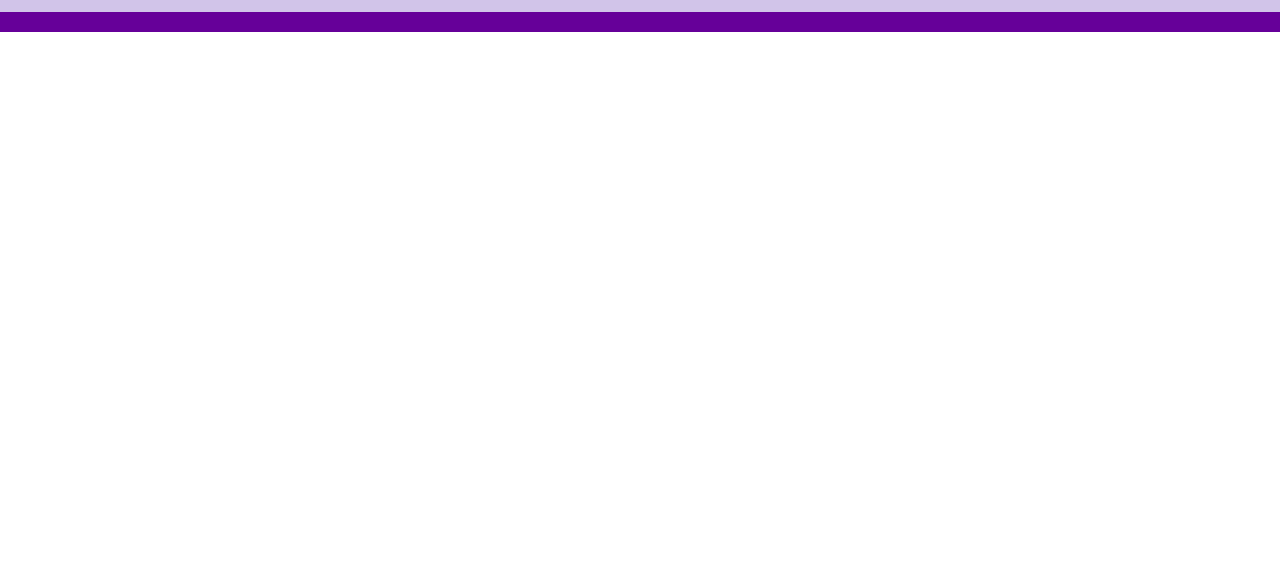
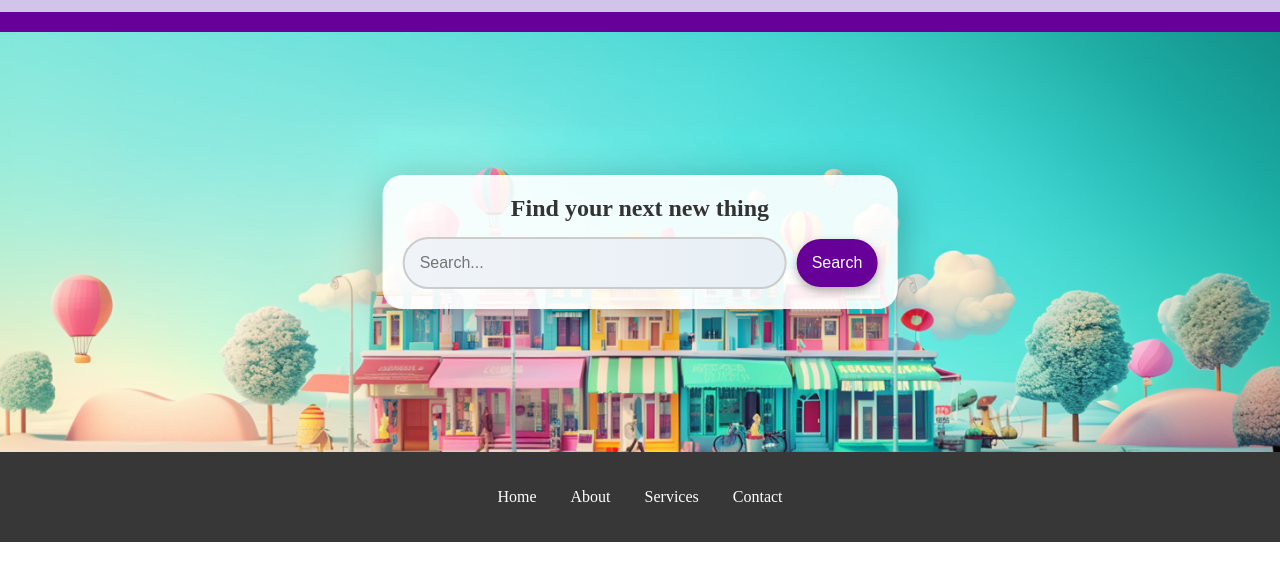
Before and after one commit to sarapotter/Craigslist, a plain HTML site: page index.html in a window 1280 px wide. Shown: the part 88-668 px from the top of the page. Drawn offline with Linux system fonts and the light colour scheme; files whose address does not match are found by name.

Commit message:
Added Hero and Footer

```diff
--- a/css/home.css
+++ b/css/home.css
@@ -10,6 +10,8 @@ body {
     position: fixed;
     top: 0;
     width: 100%;
+    position: relative; /* Added to position relative to its context */
+    z-index: 2; /* Ensures the header stays above the image */
 }
 
 .nav_links a {
@@ -38,6 +40,132 @@ body {
     height: 70px;
 }
 
+/* Hero styles */
+.hero {
+    position: relative;
+    width: 100vw;
+    height: calc(
+        (100vh - 100px) * 0.6
+    ); /* 60% of the remaining height after the header */
+    overflow: hidden; /* Prevents overflow of the image */
+}
+
+.heroImg {
+    position: absolute;
+    bottom: 0; /* Aligns the bottom of the image to the bottom of the div */
+    left: 50%;
+    transform: translateX(-50%) scale(1.3); /* Centers the image horizontally and zooms in */
+    width: 100%; /* Makes the image fill the width of the section */
+    height: auto; /* Maintain aspect ratio */
+    min-height: 100%; /* Ensures it fills the height of the section */
+    object-fit: cover; /* Ensures the image covers the space while cropping the top */
+    object-position: center; /* Focuses on the top of the image */
+}
+
+.search-box {
+    position: absolute;
+    top: 50%; /* Position the search box at the center vertically */
+    left: 50%; /* Centers horizontally */
+    transform: translate(-50%, -50%); /* Adjusts for centering */
+    display: flex; /* Use flexbox for layout */
+    flex-direction: column; /* Stack items vertically */
+    align-items: center; /* Center the items horizontally */
+    z-index: 3; /* Higher z-index to ensure it's above the image */
+    background-color: rgba(
+        255,
+        255,
+        255,
+        0.9
+    ); /* Slightly more opaque background for visibility */
+    padding: 20px; /* Increased padding for better spacing */
+    border-radius: 20px; /* Rounded corners */
+    box-shadow: 0 8px 40px rgba(0, 0, 0, 0.3); /* Added shadow for depth */
+}
+
+.hero-text {
+    margin-bottom: 15px; /* Spacing between the text and the search input */
+    font-size: 24px; /* Adjust font size as needed */
+    text-align: center; /* Center the text */
+    font-weight: bold; /* Make the text bold */
+    color: #333; /* Dark color for contrast */
+}
+
+.search-input-container {
+    display: flex; /* Use flexbox to align input and button */
+    align-items: center; /* Center items vertically within this container */
+    justify-content: center; /* Center horizontally */
+}
+
+.search-box input[type="text"] {
+    padding: 15px; /* Increased padding for better touch targets */
+    width: 60%; /* Set the width to 60% of the container */
+    min-width: 350px; /* Minimum width to maintain usability */
+    font-size: 16px;
+    border: 2px solid #ccc; /* Thicker border for visibility */
+    border-radius: 30px; /* Fully rounded corners for a modern look */
+    transition: border-color 0.3s, box-shadow 0.3s; /* Smooth transition for border color */
+    outline: none; /* Remove default outline */
+    background: linear-gradient(
+        90deg,
+        #f0f4f8,
+        #e8eff5
+    ); /* Light gradient background */
+}
+
+.search-box input[type="text"]:focus {
+    border-color: #660099; /* Change border color on focus */
+    box-shadow: 0 0 5px rgba(108, 99, 255, 0.5); /* Add shadow on focus */
+}
+
+.search-box button {
+    padding: 15px; /* Increased padding for button */
+    font-size: 16px;
+    background-color: #660099; /* Stylish background color */
+    color: white;
+    border: none;
+    border-radius: 30px; /* Fully rounded corners */
+    cursor: pointer;
+    transition: background-color 0.3s, transform 0.3s; /* Smooth transition for button */
+    margin-left: 10px; /* Space between input and button */
+    box-shadow: 0 4px 10px rgba(0, 0, 0, 0.3); /* Added shadow for depth */
+}
+
+.search-box button:hover {
+    background-color: #5755e5; /* Darker shade on hover */
+    transform: translateY(-2px); /* Slightly lift the button on hover */
+}
+
+.search-box button:active {
+    transform: translateY(1px); /* Move down on click */
+}
+
 /* Body styles */
 
 /* Footer styles */
+footer {
+    background-color: #373738; /* Background color for the footer */
+    padding: 20px 0; /* Vertical padding to center the <ul> and <li> elements */
+    text-align: center; /* Center text inside the footer */
+}
+
+footer ul {
+    display: inline-block; /* Display the <ul> as an inline-block element */
+    vertical-align: top; /* Ensure all elements align next to one another */
+    padding: 0; /* Remove default padding */
+    list-style: none; /* Remove default bullet points */
+}
+
+footer li {
+    display: inline; /* Display <li> elements inline */
+    padding: 0 15px; /* Padding to center text inside <li> elements */
+}
+
+footer li a {
+    color: white; /* Text color for the links */
+    text-decoration: none; /* Remove underline from links */
+    transition: color 0.3s; /* Smooth transition for link color */
+}
+
+footer li a:hover {
+    color: #6c63ff; /* Change link color on hover */
+}
--- a/index.html
+++ b/index.html
@@ -21,13 +21,31 @@
                     <a href="#test1">test 1</a>
                 </div>
             </div>
-            <div class="hero"></div>
+            <div class="hero">
+                <div class="search-box">
+                    <div class="hero-text">Find your next new thing</div>
+                    <div class="search-input-container">
+                        <input type="text" placeholder="Search..." />
+                        <button type="submit">Search</button>
+                    </div>
+                </div>
+                <img
+                    class="heroImg"
+                    src="images/heroBannerImg.png"
+                    alt="Cartoon Street Image"
+                />
+            </div>
         </section>
         <section class="body">
             <div></div>
         </section>
-        <section class="footer">
-            <div></div>
-        </section>
+        <footer>
+            <ul>
+                <li><a href="#">Home</a></li>
+                <li><a href="#">About</a></li>
+                <li><a href="#">Services</a></li>
+                <li><a href="#">Contact</a></li>
+            </ul>
+        </footer>
     </body>
 </html>
```
Also changed, not shown: images/heroBannerImg.png (added), 2 other files.
